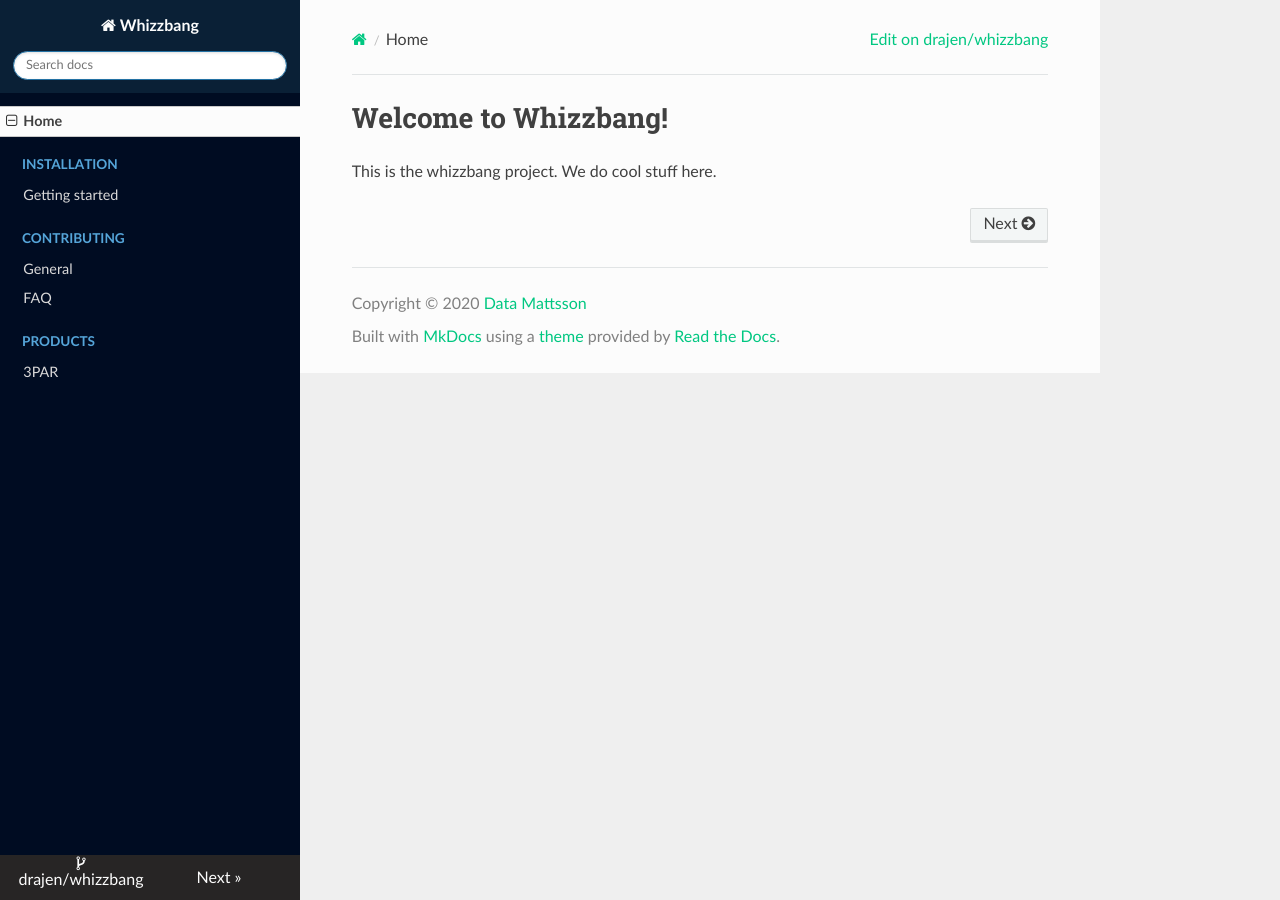
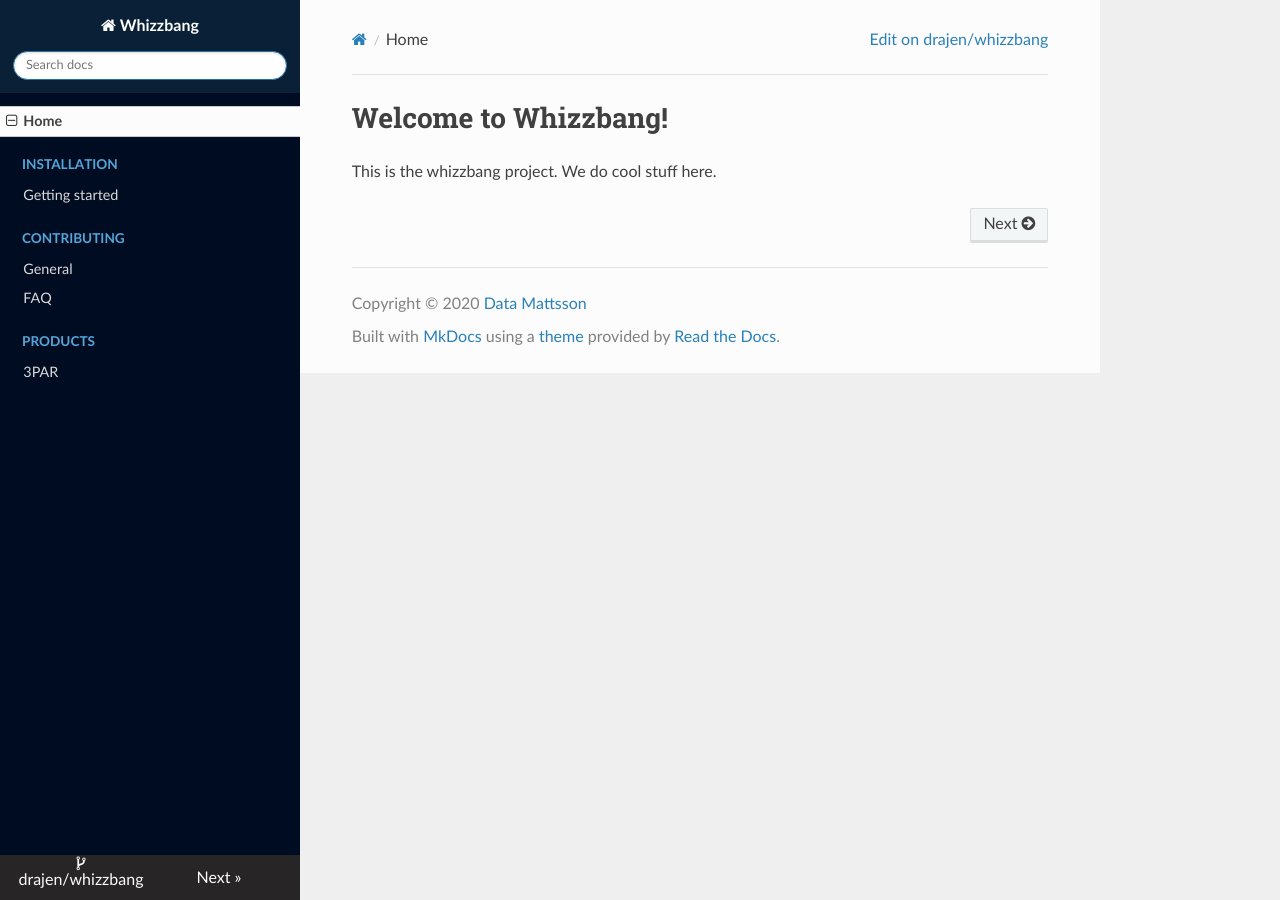
Before and after one commit to datamattsson/whizzbang, an MkDocs documentation site: the page built from docs/index.md, in a window 1280 px wide. Built offline with MkDocs 1.6.1, drawn with Linux system fonts in a browser that asks for light colours; nearby versions of some CDN libraries.

Commit message:
testing...

```diff
--- a/docs/css/datamattsson.css
+++ b/docs/css/datamattsson.css
@@ -5,19 +5,6 @@
     background: #000C22;
 }
 
-.icon:visited, .icon-home:visited, .icon-home:hover, .icon:hover {
-    color: #00C781;
-    background: #0A2036;
-}
-
-a {
-    color: #00C781;
-}
-
-a:visited {
-    color: #00C781;
-}
-
 .wy-menu-vertical a:hover {
     background-color: #00C781;
     color: #fff;
```
